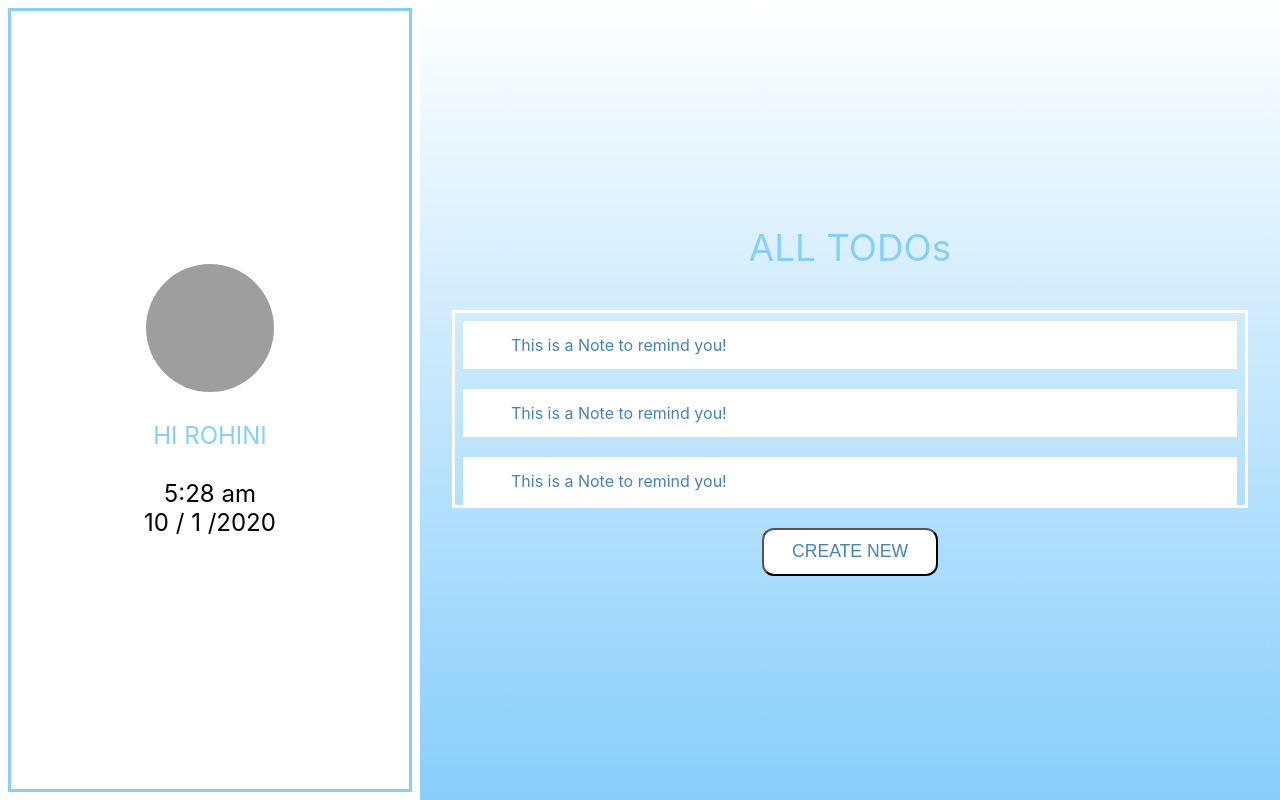
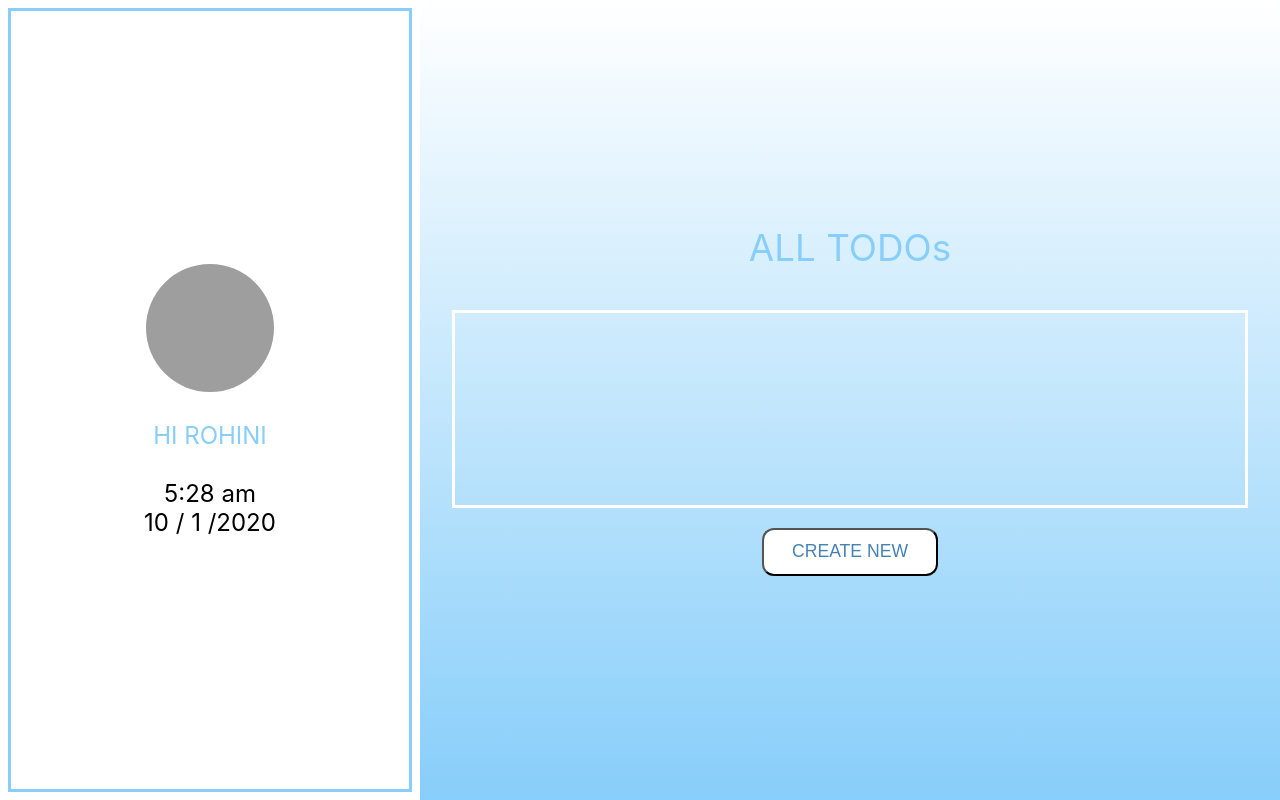
Before and after one commit to techuniv-rohvsenthil/todo-FE, a React (Create React App) app: page / in a window 1280 px wide. Built offline with nearby package versions, Linux system fonts and the light colour scheme; grey boxes are pictures that could not be loaded.

Commit message:
Added AddNote functionality on button click

```diff
--- a/src/App/App.jsx
+++ b/src/App/App.jsx
@@ -10,28 +10,34 @@ class App extends React.Component {
     super(props);
     this.state = {
       isCreateNew: false,
+      listOfNotes: [],
     };
   }
 
 CreateNewClick = () => { // camel casing
+  const { listOfNotes } = this.state;
   this.setState({
+    listOfNotes: [...listOfNotes],
     isCreateNew: true,
   });
 }
 
 AddTypedNote = () => { // camel casing
+  const { listOfNotes } = this.state;
+  const noteDetails = document.getElementById('note-description').value;
   this.setState({
+    listOfNotes: [...listOfNotes, noteDetails],
     isCreateNew: false,
   });
 }
 
 render() {
-  const { isCreateNew } = this.state;
+  const { isCreateNew, listOfNotes } = this.state;
   return (
     <div className="App">
       <ProfileBar />
       { !isCreateNew ? (
-        <HomePage CreateNewClick={this.CreateNewClick} />
+        <HomePage CreateNewClick={this.CreateNewClick} noteList={listOfNotes} />
       )
         : <AddNote AddTypedNote={this.AddTypedNote} /> }
     </div>
--- a/src/HomePage/HomePage.jsx
+++ b/src/HomePage/HomePage.jsx
@@ -7,7 +7,7 @@ import CreateNew from '../Button/CreateNew';
 import './HomePage.css';
 
 function HomePage(props) { // arrow function, remove br, name of button functionality
-  const { CreateNewClick } = props;
+  const { CreateNewClick, noteList } = props;
   return (
     <div className="HomePage">
       <div className="title">
@@ -15,7 +15,7 @@ function HomePage(props) { // arrow function, remove br, name of button function
       </div>
       <br />
       <br />
-      <NoteContainer />
+      <NoteContainer noteList={noteList} />
       <br />
       <CreateNew onClick={CreateNewClick} />
     </div>
@@ -24,7 +24,7 @@ function HomePage(props) { // arrow function, remove br, name of button function
 
 HomePage.propTypes = {
   CreateNewClick: propTypes.func.isRequired,
-
+  noteList: propTypes.node.isRequired,
 };
 
 
--- a/src/NoteCard/NoteCard.css
+++ b/src/NoteCard/NoteCard.css
@@ -6,5 +6,6 @@
     justify-content: flex-start;
     align-items: center;
     color: steelblue;
+    margin:0.5rem;
     background-color: white;
 }
--- a/src/NoteCard/NoteCard.jsx
+++ b/src/NoteCard/NoteCard.jsx
@@ -1,14 +1,20 @@
 import React from 'react';
 import './NoteCard.css';
-// import propTypes from 'prop-types';
+import propTypes from 'prop-types';
 
 
-function NoteCard() { // default props, json file
+function NoteCard(props) { // default props, json file
+  const { text } = props;
   return (
+
     <div className="NoteCard">
-      This is a Note to remind you!
+      {text}
     </div>
   );
 }
 
+NoteCard.propTypes = {
+  text: propTypes.string.isRequired,
+};
+
 export default NoteCard;
--- a/src/NoteContainer/NoteContainer.jsx
+++ b/src/NoteContainer/NoteContainer.jsx
@@ -1,19 +1,22 @@
 import React from 'react';
+import propTypes from 'prop-types';
 import NoteCard from '../NoteCard/NoteCard';
 import './NoteContainer.css';
 
-function NoteContainer() {
+function NoteContainer(props) {
+  const { noteList } = props;
+  const notes = noteList.map((note) => (
+    <NoteCard text={note} />
+  ));
   return (
     <div className="NoteContainer">
-      <NoteCard />
-      <br />
-      <NoteCard />
-      <br />
-      <NoteCard />
-      <br />
-      <NoteCard />
+      {notes}
     </div>
   );
 }
 
+NoteContainer.propTypes = {
+  noteList: propTypes.node.isRequired,
+};
+
 export default NoteContainer;
```
